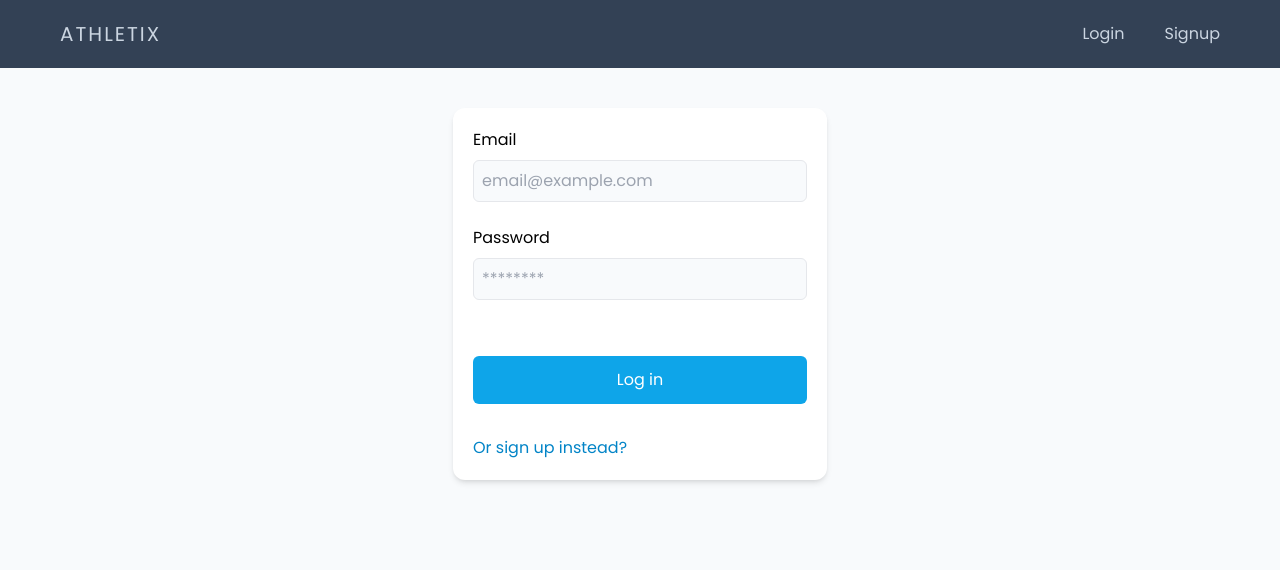
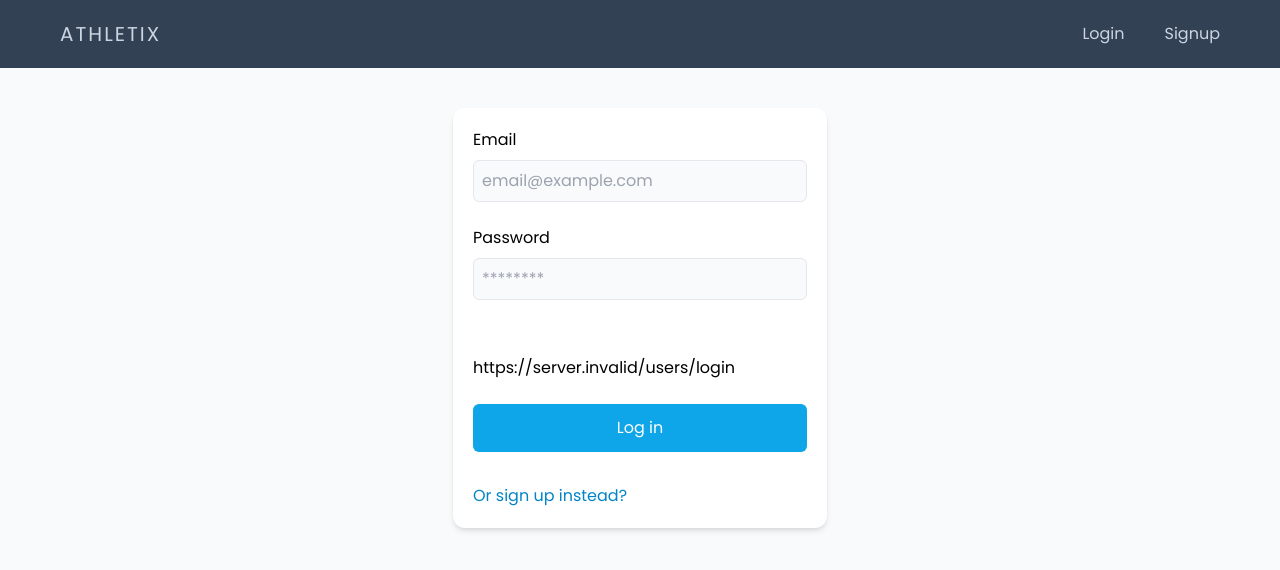
Before and after one commit to hassanaziz0012/athletix, a Next.js app in the folder athletix/: page /auth/login in a window 1280 px wide. Shown: the top 570 px of the page. Built offline with nearby package versions, Linux system fonts and the light colour scheme; no server answers.

Commit message:
Debugging

```diff
--- a/athletix/src/app/components/forms/LoginForm.tsx
+++ b/athletix/src/app/components/forms/LoginForm.tsx
@@ -4,6 +4,7 @@ import Link from "next/link";
 import { loginUser, RequestMethod, sendRequest } from "@/app/apiUtils";
 import PrimaryButton from "../buttons/PrimaryButton";
 import { animatedIcons } from "@/app/icons";
+import { baseUrl } from "@/app/apiConfig";
 
 const LoginForm: React.FC = () => {
     const [formData, setFormData] = useState({
@@ -85,6 +86,7 @@ const LoginForm: React.FC = () => {
                 />
             </div>
             <div className="text-rose-500 mb-2">{error}</div>
+            <p>{baseUrl}/users/login</p>
 
             <div className="flex gap-x-4 items-center">
                 <PrimaryButton
```
